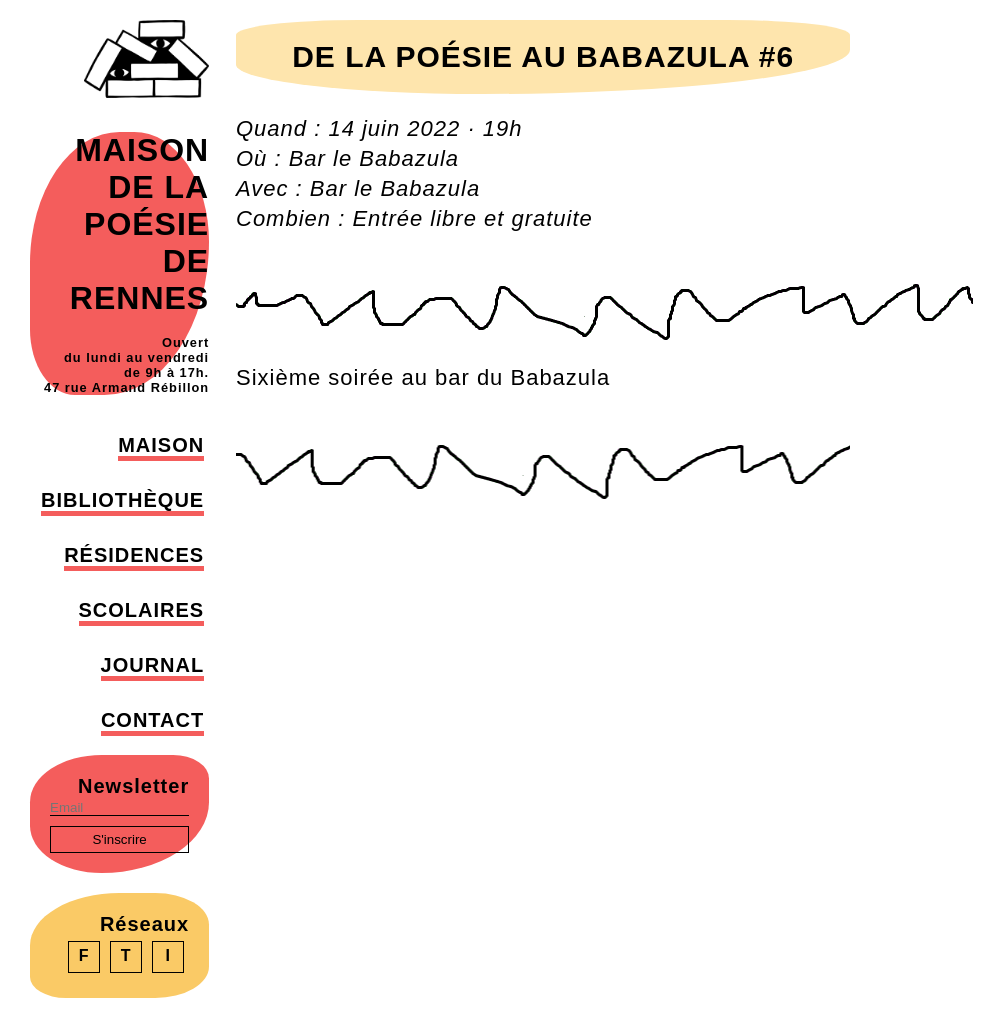
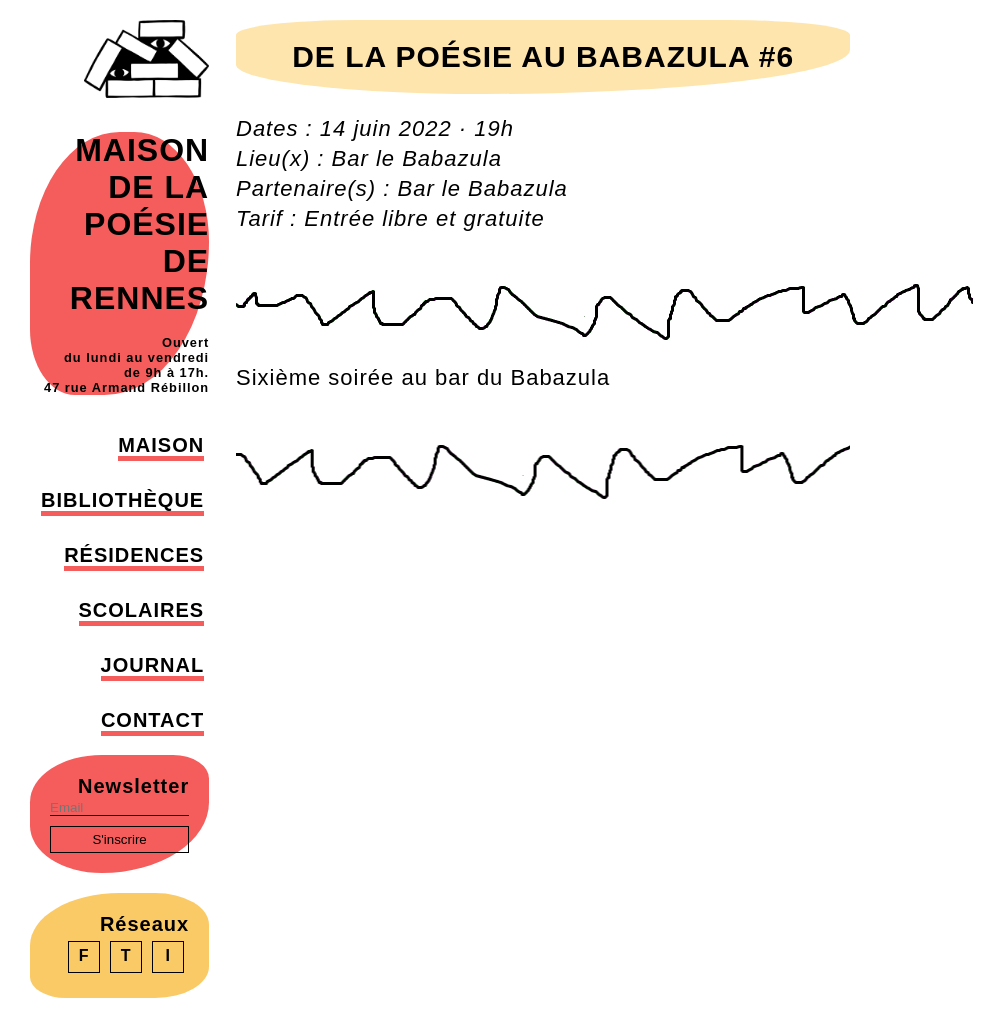
Before and after one commit to PQuod/MaisondelaPoesiedeRennes, a Jekyll site: the page built from _posts/2022-06-28-babazula6.md, in a window 1280 px wide. Shown: the whole page, without its empty margins (0-1006 px from the left). Built offline with Jekyll 4.4.1, drawn with Linux system fonts in a browser that asks for light colours; some web fonts are replaced; a script that is not in the unit is left out.

Commit message:
change meta posts

```diff
--- a/_layouts/home.html
+++ b/_layouts/home.html
@@ -85,7 +85,8 @@
 
 <div class="actus">
   <div class="encart color_res">
-  {% for post in site.posts %}
+{% assign sorted2 = site.posts | sort: 'date_debut' %}
+  {% for post in sorted2 %}
     {% if post.categories contains "residence" or post.categories contains "residence_scolaire" %}
     {% capture debutdate %}{{ post.date_debut | date: "%Y-%m-%d"}}{% endcapture %}
     {% capture findate %}{{ post.date_fin | date: "%Y-%m-%d"}}{% endcapture %}
--- a/_layouts/page.html
+++ b/_layouts/page.html
@@ -9,11 +9,11 @@
   </div>
 <article>
     <div class="encart-meta">
-      <p>{% if page.dates_publiees %} Quand : {{ page.dates_publiees }}{% endif %}</p>
+      <p>{% if page.dates_publiees %} Dates : {{ page.dates_publiees }}{% endif %}</p>
       <p>{% if page.artiste %}Artiste(s) : {% assign artistes = page.artiste %}{% for item in artistes %}<span class="chapeau_artistes">{{ item }}</span>{% endfor %}{% endif %}</p>
-      <p>{% if page.lieu %}Où : {{ page.lieu }}{% endif %}</p>
-      <p>{% if page.partenaires %}Avec : {{ page.partenaires}}{% endif %}</p>
-      <p>{% if page.tarif %}Combien : {{ page.tarif }}{% endif %}</p>
+      <p>{% if page.lieu %}Lieu(x) : {{ page.lieu }}{% endif %}</p>
+      <p>{% if page.partenaires %}Partenaire(s) : {{ page.partenaires}}{% endif %}</p>
+      <p>{% if page.tarif %}Tarif : {{ page.tarif }}{% endif %}</p>
     </div>
     <img src="/imgs/line.gif" alt="separateur"/>
     <div class="post_descript">
```
